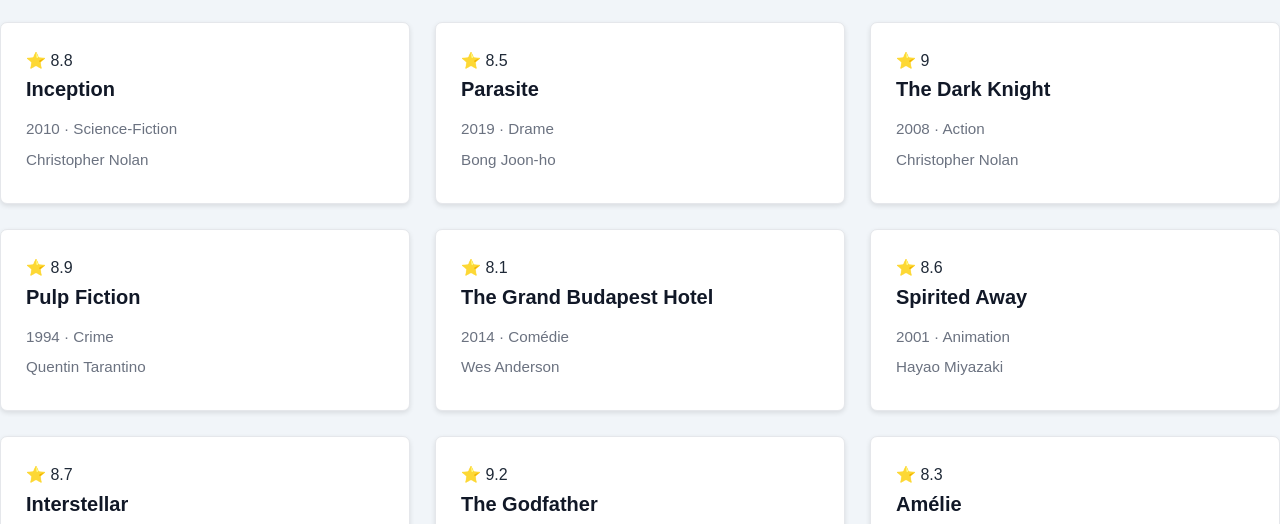
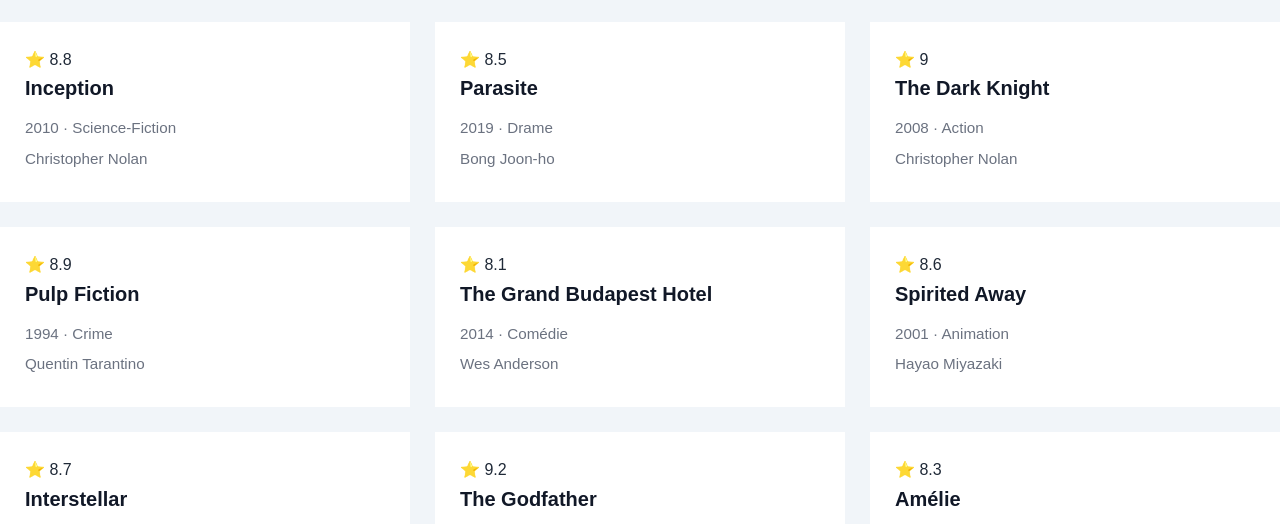
Before and after one commit to yanox123456789/movie-explorer, a plain HTML site: page index.html in a window 1280 px wide. Shown: the part 224-748 px from the top of the page. Drawn offline with Linux system fonts and the light colour scheme.

Commit message:
Revert "Merge remote-tracking branch 'origin/mission-7-personnaliser-cartes-films'"
This reverts commit 500cfcee77a4b236b762d554d5ec4c8a3b5690d1, reversing
changes made to 6fb785b78fbb982d1add6cf36a1a9026e2e1d0e9.

```diff
--- a/style.css
+++ b/style.css
@@ -62,9 +62,6 @@ body {
 .movie-card {
     background: white;
     padding: 25px;
-    border: 1px solid #e5e7eb;
-    border-radius: 7px;
-    box-shadow: 0 2px 5px rgba(0, 0, 0, 0.1);
 
 }
 
```
